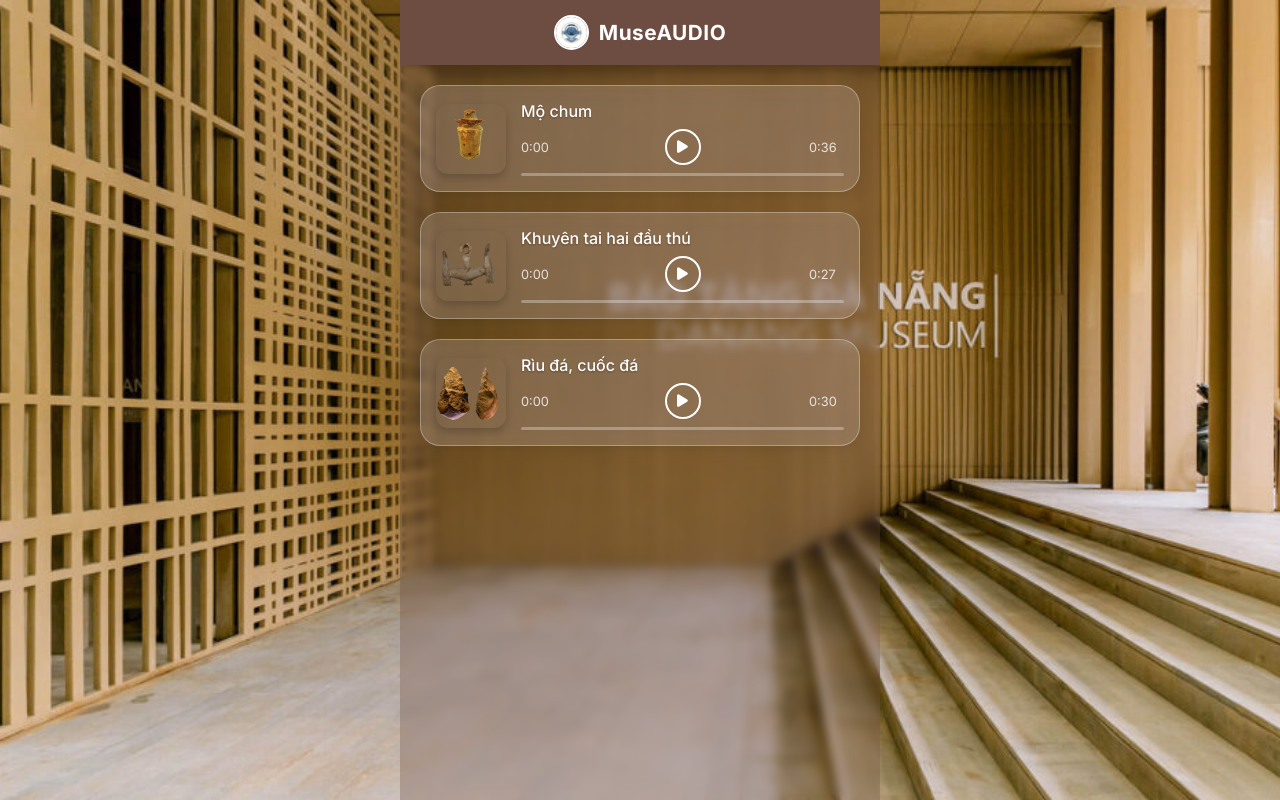
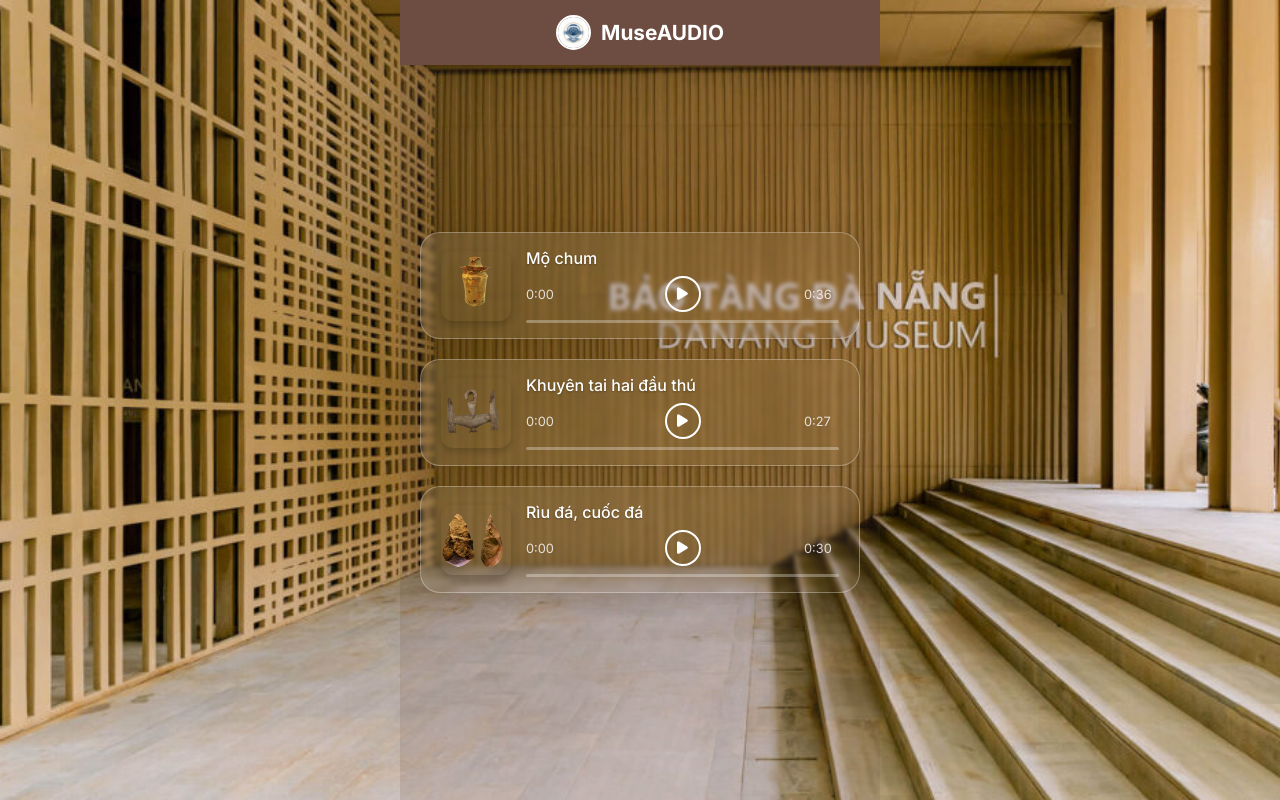
Before and after one commit to Tisn-X6/KNM, a plain HTML site: page museaudio/index.html in a window 1280 px wide. Drawn offline with Linux system fonts and the light colour scheme.

Commit message:
update audio

```diff
--- a/museaudio/style.css
+++ b/museaudio/style.css
@@ -1,3 +1,4 @@
+/* 1. CÀI ĐẶT CHUNG */
 * {
     box-sizing: border-box;
     margin: 0;
@@ -6,8 +7,7 @@
 
 body {
     font-family: 'Inter', sans-serif;
-    /* Ảnh nền giống trang Chatbot */
-    background-image: url('danamuse.png');
+    background-image: url('danamuse.png'); /* Ảnh nền */
     background-size: cover;
     background-position: center;
     background-attachment: fixed;
@@ -17,47 +17,38 @@ body {
     justify-content: center;
 }
 
+/* 2. KHUNG CHÍNH (LỚP PHỦ NỀN MÀU NÂU NHẠT) */
 .app-container {
     width: 100%;
-    max-width: 480px; /* Kích thước chuẩn điện thoại */
+    max-width: 480px;
     height: 100%;
 
-    /* Lớp nền mờ phủ lên ảnh gốc (Màu nâu nhạt trong suốt) */
-    background-color: rgba(109, 76, 65, 0.3);
-    backdrop-filter: blur(5px);
-    -webkit-backdrop-filter: blur(5px);
+    /* --- ĐOẠN MÀU NÂU 1: Lớp phủ nền --- */
+    /* Giúp chữ trắng dễ đọc hơn trên nền ảnh */
+    background-color: rgba(109, 76, 65, 0.15);;
 
-    padding: 20px;
+    /*backdrop-filter: blur(5px);
+    -webkit-backdrop-filter: blur(5px);*/
+
+    padding: 0; /* Để Header tràn viền */
     display: flex;
     flex-direction: column;
     overflow: hidden;
 }
 
-/* ============================================================
-   PHẦN HEADER MỚI (ĐÃ SỬA ĐỂ GIỐNG MUSEBOT)
-   ============================================================ */
+/* 3. HEADER (THANH TIÊU ĐỀ MÀU NÂU ĐẬM) */
 header {
-    /* 1. Màu nền Nâu đậm (#6D4C41) */
+    width: 100%;
+
+    /* --- ĐOẠN MÀU NÂU 2: Header đồng bộ MuseBOT --- */
     background-color: #6D4C41;
+
     color: white;
-
-    /* 2. Căn chỉnh Logo và Chữ ra giữa */
     display: flex;
     align-items: center;
     justify-content: center;
-
-    /* 3. Kích thước và khoảng cách */
     padding: 15px 0;
-
-    /* 4. MẸO QUAN TRỌNG: Làm tràn viền ra 2 bên */
-    /* Kéo header ra ngoài để che lấp padding của container */
-    margin-top: -20px;
-    margin-left: -20px;
-    margin-right: -20px;
-    margin-bottom: 20px;
-
-    /* Đổ bóng nhẹ */
-    box-shadow: 0 2px 5px rgba(0,0,0,0.2);
+    box-shadow: 0 4px 10px rgba(0,0,0,0.2);
     z-index: 10;
 }
 
@@ -75,54 +66,85 @@ header {
 header h1 {
     font-size: 1.3em;
     font-weight: 700;
-    letter-spacing: 0.5px;
     margin: 0;
 }
 
-/* Ẩn các icon cũ không dùng đến */
-.menu-icon, .search-icon, header i {
-    display: none;
+/* Ẩn các icon thừa */
+.menu-icon, .search-icon, header i { display: none; }
+
+/* 4. DANH SÁCH THẺ (CĂN GIỮA) */
+.audio-list {
+    flex-grow: 1;
+    display: flex;
+    flex-direction: column;
+    justify-content: center;
+    gap: 20px;
+    padding: 20px;
+    padding-bottom: 60px;
 }
 
-/* ============================================================
-   KẾT THÚC PHẦN HEADER
-   ============================================================ */
-
-/* --- STYLE CHO THẺ AUDIO (GLASSMORPHISM) --- */
+/* 5. THẺ AUDIO (MÀU TRẮNG KÍNH - THEO YÊU CẦU CỦA BẠN) */
+/* 5. THẺ AUDIO (PHA LÊ TRONG SUỐT - CRYSTAL CLEAR) */
 .audio-card {
     display: flex;
     align-items: center;
-    margin-bottom: 20px;
-    padding: 15px;
+    padding: 15px 20px;
+    border-radius: 20px;
+    color: white;
+    transition: transform 0.2s;
 
-    /* HIỆU ỨNG KÍNH MỜ QUAN TRỌNG */
-    background: rgba(255, 255, 255, 0.15); /* Nền trắng trong suốt */
-    backdrop-filter: blur(10px);            /* Làm mờ nền sau lưng thẻ */
-    -webkit-backdrop-filter: blur(10px);
-    border: 1px solid rgba(255, 255, 255, 0.3); /* Viền sáng nhẹ */
-    border-radius: 20px;
+    /* --- CÔNG THỨC MỚI: GIẢM MÀU NỀN, TĂNG ĐỘ KÍNH --- */
 
-    box-shadow: 0 4px 15px rgba(0,0,0,0.1);
-    transition: transform 0.2s;
+    /* 1. Xóa màu nền đặc (quan trọng) */
+    background-color: transparent;
+
+    /* 2. Gradient trắng cực mỏng (chỉ 10% xuống 2%) */
+    background: linear-gradient(
+        135deg,
+        rgba(255, 255, 255, 0.1),  /* Góc trên trái: Hơi sáng nhẹ */
+        rgba(255, 255, 255, 0.02)  /* Góc dưới phải: Gần như trong suốt */
+    );
+
+    /* 3. Làm mờ hậu cảnh mạnh (tạo độ sâu) */
+    backdrop-filter: blur(2px);
+    -webkit-backdrop-filter: blur(2px);
+
+    /* 4. Viền sáng mảnh để định hình khối kính */
+    border: 1px solid rgba(255, 255, 255, 0.3);
+
+    /* 5. Đổ bóng nhẹ nhưng sắc sảo hơn */
+    box-shadow: 0 4px 30px rgba(0, 0, 0, 0.1);
 }
 
+/* Hiệu ứng khi bấm vào */
 .audio-card:active {
+    background: rgba(255, 255, 255, 0.15); /* Sáng lên một chút khi chạm */
     transform: scale(0.98);
 }
 
-/* Ảnh hiện vật */
+/* Hiệu ứng khi di chuột vào hoặc nhấn */
+.audio-card:active {
+    transform: scale(0.98);
+    background: linear-gradient(
+        135deg,
+        rgba(255, 255, 255, 0.3),
+        rgba(255, 255, 255, 0.1)
+    );
+    border-color: rgba(255, 255, 255, 0.4);
+}
+
+/* 6. CÁC CHI TIẾT CON (Ảnh, Nút, Thanh nhạc) */
 .artifact-img {
     width: 70px;
     height: 70px;
-    object-fit: cover; /* Cắt ảnh vuông đẹp */
+    object-fit: cover;
     border-radius: 12px;
     margin-right: 15px;
     box-shadow: 0 4px 8px rgba(0,0,0,0.2);
+    flex-shrink: 0;
 }
 
-.card-content {
-    flex-grow: 1;
-}
+.card-content { flex-grow: 1; }
 
 .card-content h3 {
     font-size: 1em;
@@ -131,7 +153,6 @@ header h1 {
     text-shadow: 0 1px 2px rgba(0,0,0,0.3);
 }
 
-/* Trình phát nhạc */
 .player-controls {
     display: flex;
     align-items: center;
@@ -139,11 +160,7 @@ header h1 {
     margin-bottom: 8px;
 }
 
-.time {
-    font-size: 0.8em;
-    opacity: 0.8;
-    width: 35px;
-}
+.time { font-size: 0.8em; opacity: 0.8; width: 35px; }
 
 .play-btn {
     background: transparent;
@@ -160,11 +177,8 @@ header h1 {
     transition: background 0.3s;
 }
 
-.play-btn:hover {
-    background: rgba(255,255,255,0.2);
-}
+.play-btn:hover { background: rgba(255,255,255,0.2); }
 
-/* Thanh tiến trình (Giả lập) */
 .progress-bar {
     width: 100%;
     height: 3px;
@@ -175,23 +189,7 @@ header h1 {
 
 .progress-fill {
     height: 100%;
-    width: 0%; /* JS sẽ điều khiển cái này */
+    width: 0%;
     background-color: white;
     transition: width 0.1s linear;
 }
-/* --- STYLE CHO LOGO NHỎ --- */
-.header-logo {
-    /* 1. Đặt kích thước cố định nhỏ lại */
-    width: 35px;  /* Chiều rộng */
-    height: 35px; /* Chiều cao */
-
-    /* 2. Đảm bảo ảnh không bị méo */
-    object-fit: cover;
-
-    /* 3. Bo tròn và thêm viền (nếu muốn giống mẫu) */
-    border-radius: 50%;
-    border: 2px solid white;
-
-    /* 4. Tạo khoảng cách với chữ */
-    margin-right: 10px;
-}
--- a/musebot/script.js
+++ b/musebot/script.js
@@ -178,7 +178,7 @@ D.3: Mộ chum
 // Bước 2: Khởi tạo mô hình
 const genAI = new GoogleGenerativeAI(API_KEY);
 const model = genAI.getGenerativeModel({
-    model: "gemini-3-pro-preview", // <-- TÊN ĐÚNG 100% TỪ HÌNH ẢNH CỦA BẠN
+    model: "gemini-2.5-flash-lite", // <-- TÊN ĐÚNG 100% TỪ HÌNH ẢNH CỦA BẠN
     // Không dùng systemInstruction ở đây
 });
 
```
